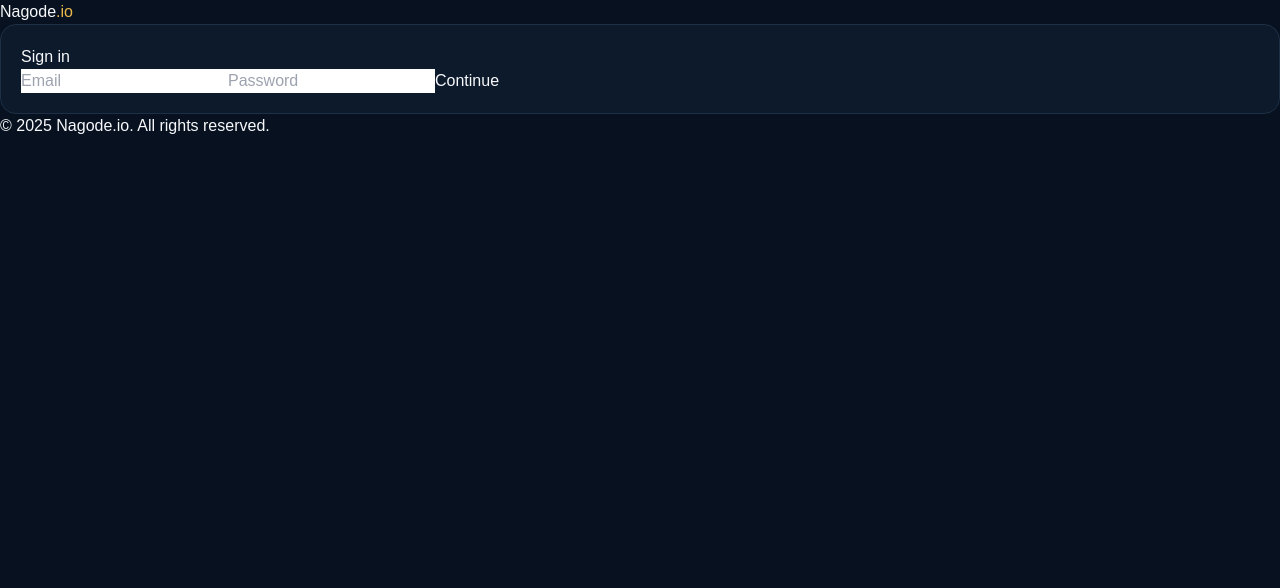
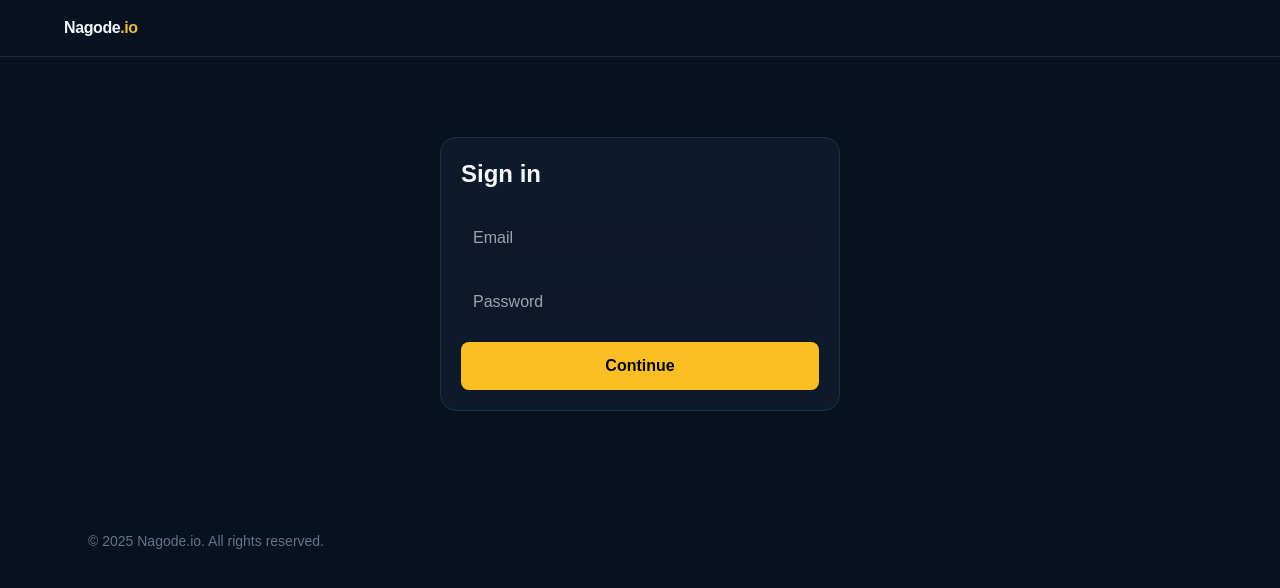
Before and after one commit to juicyblxst-lang/Nagode.io, a Next.js app in the folder frontend/: page /login in a window 1280 px wide. Shown: the top 588 px of the page. Built offline with nearby package versions, Linux system fonts and the light colour scheme.

Commit message:
chore: configure Tailwind

```diff
--- /dev/null
+++ b/frontend/tailwind.config.ts
@@ -0,0 +1,2 @@
+import type {Config} from 'tailwindcss';
+const config:Config={content:['./src/**/*.{js,ts,jsx,tsx,mdx}'],theme:{extend:{}}};export default config;
```
